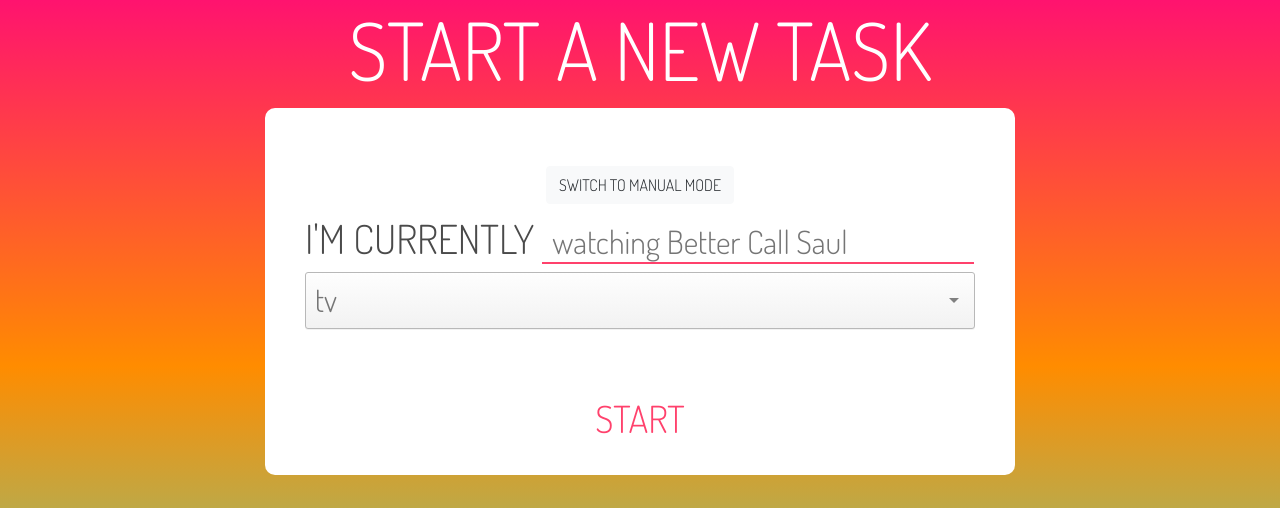
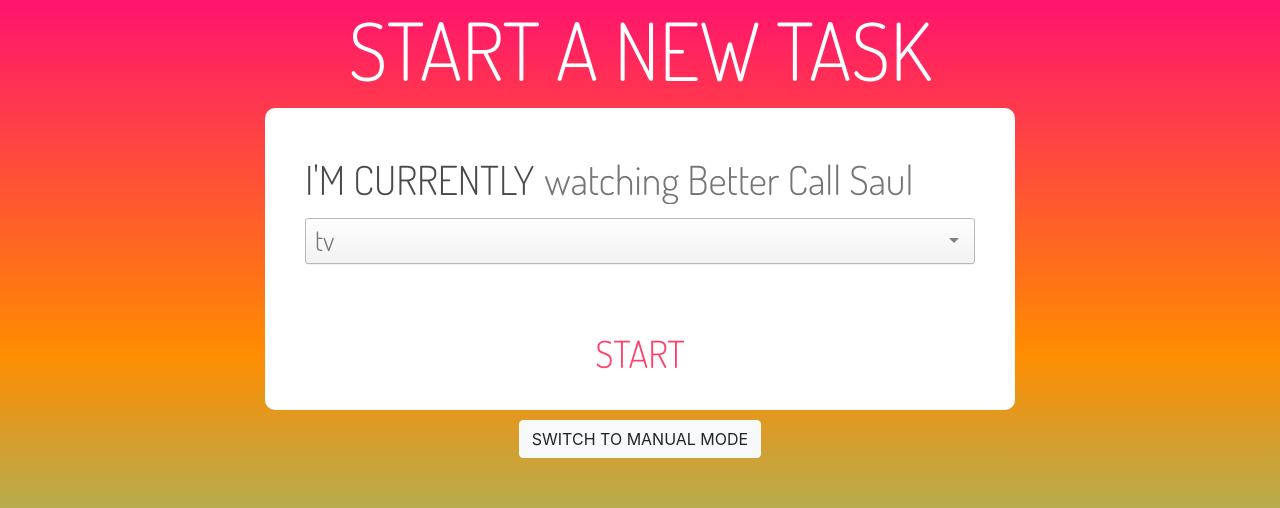
Before and after one commit to almondjelly/audittime, a Flask app: page /tasks in a window 1280 px wide. Shown: the part 57-565 px from the top of the page. Run offline with Flask 2, Linux system fonts and the light colour scheme; the visitor is signed in with stand-in values (Sample User, id 1); data that the repository does not hold is empty; some libraries are stand-ins or nearby versions.

Commit message:
Moved event timer mode toggler

```diff
--- a/static/css/audittime.css
+++ b/static/css/audittime.css
@@ -155,7 +155,6 @@
 
     #goal-new,
     #category-new,
-    #task-new,
     #report-goal,
     #report-category {
         border-radius: 10px;
@@ -168,11 +167,25 @@
         text-transform: uppercase;
     }
 
+    #task-new {
+        border-radius: 10px;
+        padding: 40px;
+        margin: 10px 180px 10px 180px;
+        background-color: white;
+        font-size: 30pt;
+        font-family: 'Dosis';
+        color: #4a4a4a;
+        text-transform: uppercase;
+    }
+
+    #mode-toggler {
+        margin-bottom: 50px;
+    }
+
 /* TEXT INPUT */
 
     #goal-new input,
-    #category-new input,
-    #task-new input {
+    #category-new input {
         line-height: 0;
         font-size: 24pt;
         padding: 5px 10px 0px 10px;
--- a/templates/tasks.html
+++ b/templates/tasks.html
@@ -7,11 +7,6 @@
 <h1>Start A New Task</h1>
 <div id="task-new">
 
-<!-- Toggle between stopwatch and manual entry. -->
-<span id="mode-toggler">
-<button class="btn btn-light" type="button" id="mode-stopwatch">SWITCH TO STOPWATCH MODE</button>
-<button class="btn btn-light" type="button" id="mode-manual">SWITCH TO MANUAL MODE</button>
-</span>
 
     <!-- Event Timer -->
     <div id="stopwatch">
@@ -52,6 +47,12 @@
     </div>
 
 </div>
+
+<!-- Toggle between stopwatch and manual entry. -->
+<span id="mode-toggler">
+    <button class="btn btn-light" type="button" id="mode-stopwatch">SWITCH TO STOPWATCH MODE</button>
+    <button class="btn btn-light" type="button" id="mode-manual">SWITCH TO MANUAL MODE</button>
+</span>
 
 
 <!-- Task Log -->
```
Lines whose indentation alone changed are shown as unchanged.
